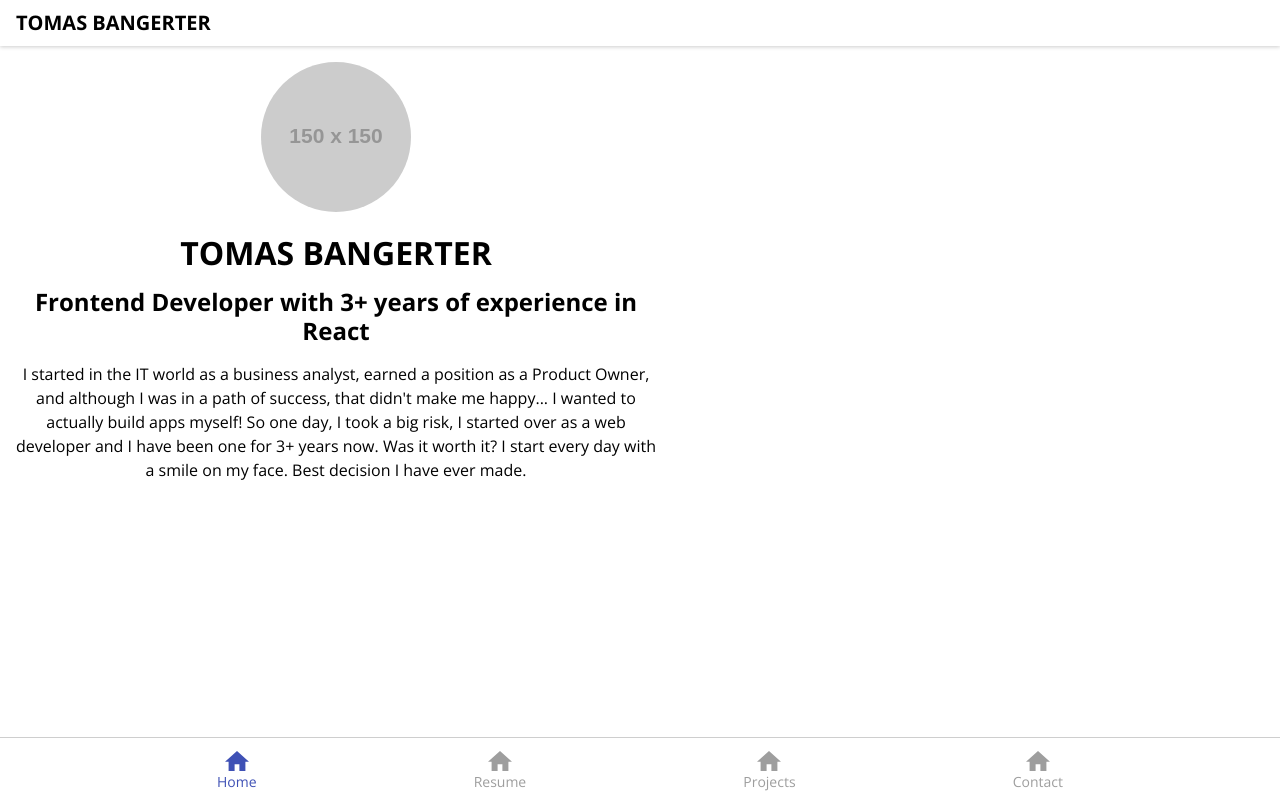
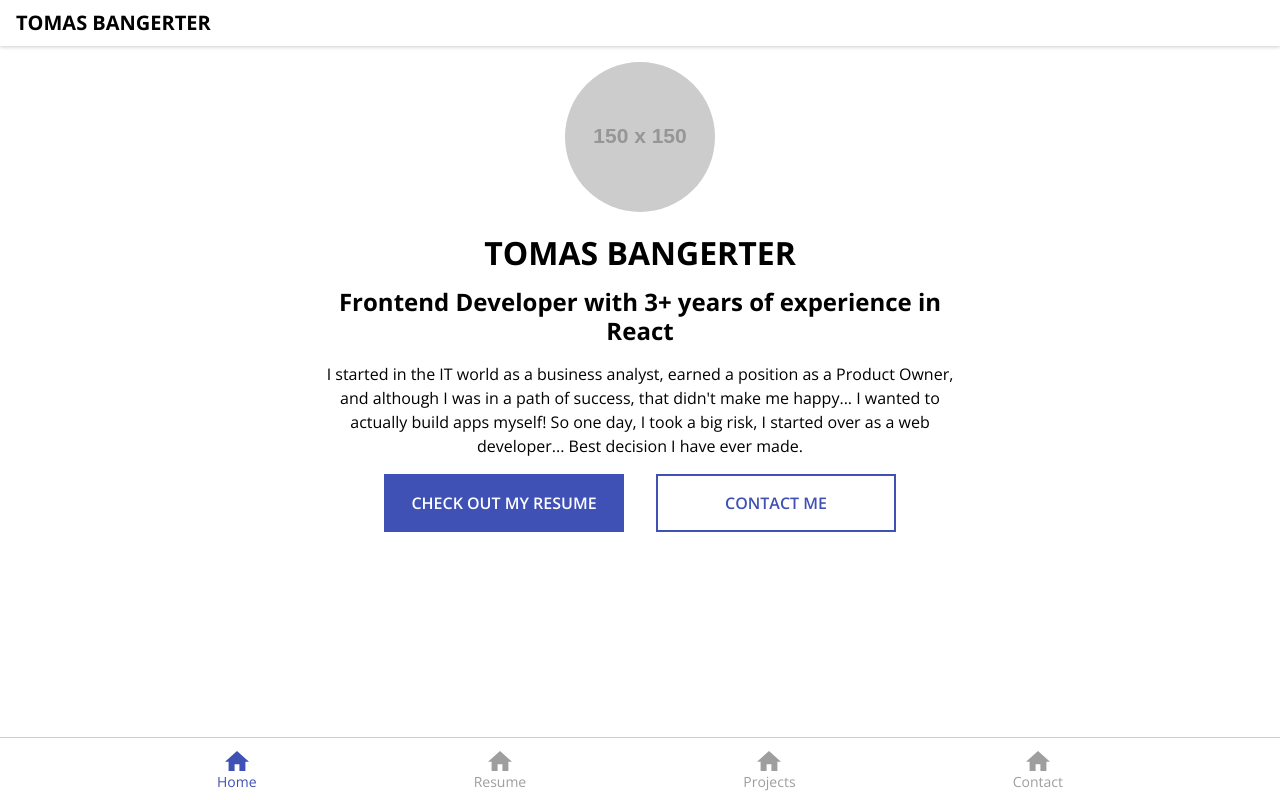
Before and after one commit to tommynueve/personal-website, a Next.js app: page / in a window 1280 px wide. Built offline with nearby package versions, Linux system fonts and the light colour scheme.

Commit message:
Created call to action buttons component and added them to Home page. There is still room for improvement, but the skeleton is done.

```diff
--- /dev/null
+++ b/components/buttons/Buttons.module.scss
@@ -0,0 +1,16 @@
+@use '@styles/colors';
+
+.main-button {
+  background-color: colors.$primary;
+  border: 2px solid colors.$primary;
+  color: colors.$white;
+  padding: 1rem;
+  text-transform: uppercase;
+  cursor: pointer;
+  font-weight: 600;
+}
+
+.secondary {
+  background-color: colors.$white;
+  color: colors.$primary;
+}
--- /dev/null
+++ b/components/buttons/MainButton.tsx
@@ -0,0 +1,14 @@
+import style from './Buttons.module.scss';
+
+interface Props {
+  text: string;
+  variant?: 'primary' | 'secondary';
+}
+
+const MainButton: React.FC<Props> = ({ text = '', variant = 'primary' }) => {
+  const className = `${style['main-button']} ${variant === 'secondary' ? style.secondary : ''}`;
+
+  return <button className={className}>{text}</button>;
+};
+
+export default MainButton;
--- a/sections/home/Home.module.scss
+++ b/sections/home/Home.module.scss
@@ -1,15 +1,34 @@
+@use '@styles/mixins';
+
 .homeContainer {
   display: flex;
   flex-direction: column;
   text-align: center;
   max-width: 40rem;
+  margin: 0 auto;
+  & > :not(:last-child) {
+    margin-bottom: 1rem;
+  }
 }
 
 .title {
-  margin: 1rem 0;
   text-transform: uppercase;
 }
 
-.subtitle {
-  margin-bottom: 1rem;
+.ctaContainer {
+  @include mixins.mq(md) {
+    display: flex;
+    justify-content: center;
+    & > :not(:last-child) {
+      margin-right: 2rem;
+    }
+  }
+
+  button {
+    margin-bottom: 1rem;
+    width: 100%;
+    @include mixins.mq(md) {
+      width: 240px;
+    }
+  }
 }
--- a/sections/home/index.tsx
+++ b/sections/home/index.tsx
@@ -1,3 +1,4 @@
+import MainButton from '@components/buttons/MainButton';
 import CircleFrame from '@components/imageframe/CircleFrame';
 import style from './Home.module.scss';
 
@@ -10,9 +11,12 @@ const HomeSection = () => {
       <p>
         I started in the IT world as a business analyst, earned a position as a Product Owner, and although I was in a
         path of success, that didn't make me happy... I wanted to actually build apps myself! So one day, I took a big
-        risk, I started over as a web developer and I have been one for 3+ years now. Was it worth it? I start every day
-        with a smile on my face. Best decision I have ever made.
+        risk, I started over as a web developer... Best decision I have ever made.
       </p>
+      <div className={style.ctaContainer}>
+        <MainButton text={'Check out my resume'} />
+        <MainButton text={'Contact me'} variant='secondary' />
+      </div>
     </div>
   );
 };
--- /dev/null
+++ b/styles/_breakpoints.scss
@@ -0,0 +1,4 @@
+$breakpoints: (
+  sm: 40em,
+  md: 65em,
+);
--- a/styles/_colors.scss
+++ b/styles/_colors.scss
@@ -1,2 +1,4 @@
 $primary: #3f51b5;
 $grey: #9e9e9e;
+$white: #fff;
+$black: #000;
--- /dev/null
+++ b/styles/_mixins.scss
@@ -0,0 +1,9 @@
+@use './breakpoints';
+
+@mixin mq($key) {
+  $size: map-get(breakpoints.$breakpoints, $key);
+
+  @media only screen and (min-width: $size) {
+    @content;
+  }
+}
--- a/styles/globals.scss
+++ b/styles/globals.scss
@@ -35,3 +35,10 @@ h2 {
   margin: 0;
   line-height: 1.2;
 }
+
+button {
+  font-size: 1rem;
+  font-family: inherit;
+  border: none;
+  outline: none;
+}
```
